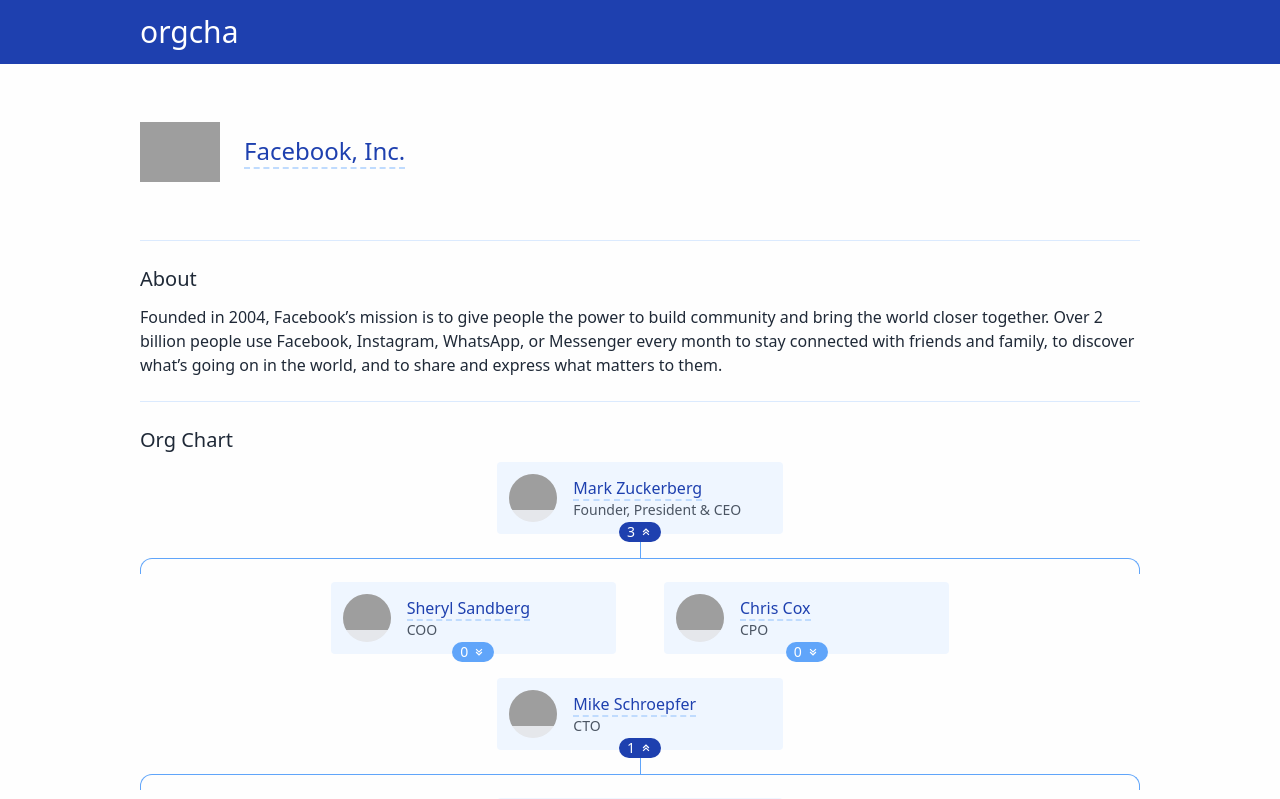
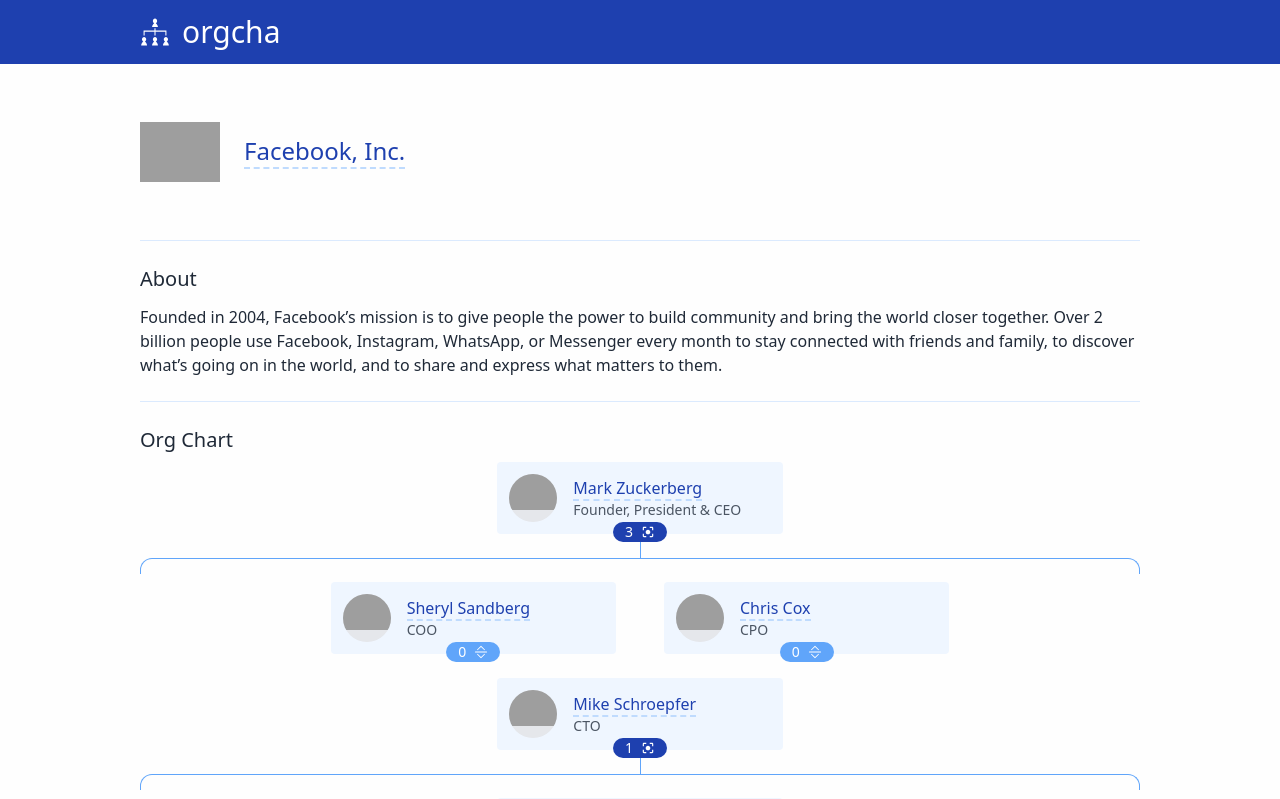
Before and after one commit to betawxy/orgcha, a Next.js app in the folder web/: page /org/facebook/facebook_andrew-bosworth-8923 in a window 1280 px wide. Shown: the top 799 px of the page. Built offline with nearby package versions, Linux system fonts and the light colour scheme; grey boxes are pictures that could not be loaded.

Commit message:
better icons

```diff
--- a/web/components/pageWrapper.tsx
+++ b/web/components/pageWrapper.tsx
@@ -1,4 +1,5 @@
 import Link from "next/link";
+import { GiOrganigram } from "react-icons/gi";
 
 export default function PageWrapper({ children }) {
   return (
@@ -6,7 +7,12 @@
       <header className="beta-hf-wrapper h-16 bg-blue-800">
         <nav className="beta-container">
           <div className="text-3xl text-white">
-            <Link href="/">orgcha</Link>
+            <Link href="/">
+              <div className="flex flex-none items-center">
+                <GiOrganigram />
+                <div className="ml-3">orgcha</div>
+              </div>
+            </Link>
           </div>
         </nav>
       </header>
--- a/web/pages/org/[slug]/[roleSlug].tsx
+++ b/web/pages/org/[slug]/[roleSlug].tsx
@@ -4,7 +4,8 @@
 import PageWrapper from "components/pageWrapper";
 import { getOrg, getOrgChart } from "store/utils";
 import { TOrg, TRole, TRoleNode } from "store/type";
-import { BiChevronsDown, BiChevronsUp } from "react-icons/bi";
+import { MdCenterFocusStrong } from "react-icons/md";
+import { BsChevronBarExpand } from "react-icons/bs";
 import { useRouter } from "next/router";
 import { OrgHeader } from ".";
 
@@ -81,18 +82,18 @@
       </div>
       <Link href={`/org/${node.org.slug}/${node.role.slug}`}>
         {node.expanded ? (
-          <button className="flex items-center self-center px-2 -mt-3  text-white text-sm rounded-xl focus:outline-none bg-blue-800 hover:bg-blue-600">
-            <div className="mr-1">
+          <button className="flex items-center self-center px-3 -mt-3  text-white text-sm rounded-xl focus:outline-none bg-blue-800 hover:bg-blue-600">
+            <div className="mr-2">
               {node.role.directReportsRoleSlugs.length}
             </div>
-            <BiChevronsUp />
+            <MdCenterFocusStrong />
           </button>
         ) : (
-          <button className="flex items-center self-center px-2 -mt-3  text-white text-sm rounded-xl focus:outline-none bg-blue-400 hover:bg-blue-600">
-            <div className="mr-1">
+          <button className="flex items-center self-center px-3 -mt-3  text-white text-sm rounded-xl focus:outline-none bg-blue-400 hover:bg-blue-600">
+            <div className="mr-2">
               {node.role.directReportsRoleSlugs.length}
             </div>
-            <BiChevronsDown />
+            <BsChevronBarExpand />
           </button>
         )}
       </Link>
```
